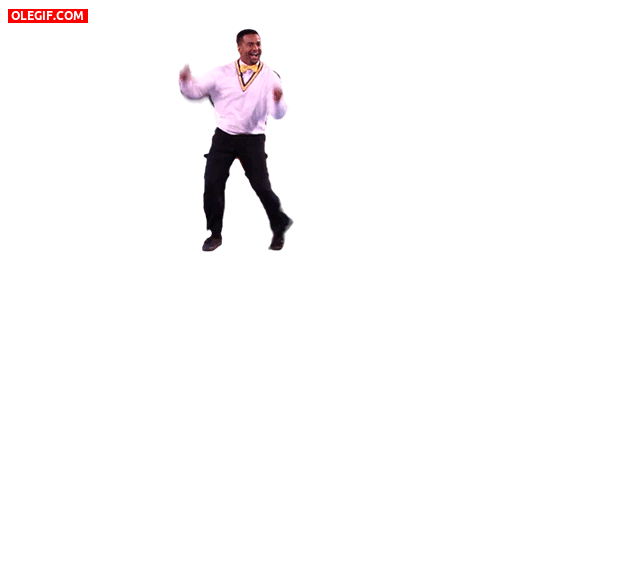
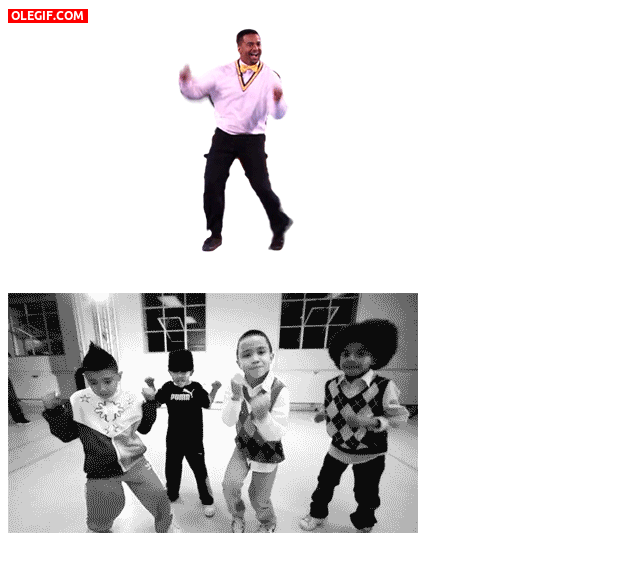
Before and after one commit to LilianaCanPor/20_Branch-1, a plain HTML site: page index.html in a window 1280 px wide. Shown: the whole page, without its empty margins (0-640 px from the left). Drawn offline with Linux system fonts and the light colour scheme.

Commit message:
Iniciando fiesta de Gifs

```diff
--- a/index.html
+++ b/index.html
@@ -8,5 +8,10 @@
 	<div>
 		<img src="img/carlton.gif" alt="Carlton bailando">
 	</div>
+	<!-- Muajajaja... Hola Liz, le meti mano a tu repo. atte:Lil -->
+
+	<div>
+		<img src="img/baila1.gif" alt="tuururu">
+	</div>
 </body>
 </html>
```
Also changed, not shown: img/baila1.gif (added).
